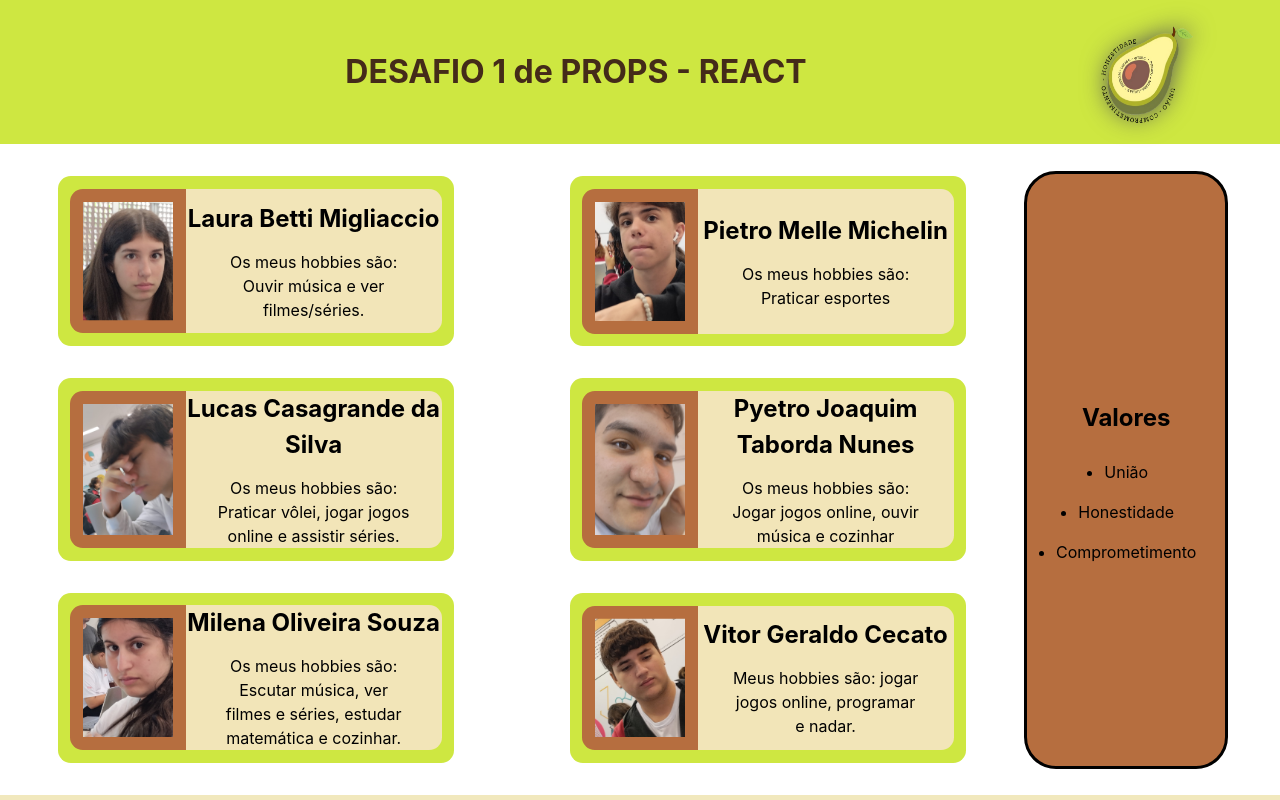
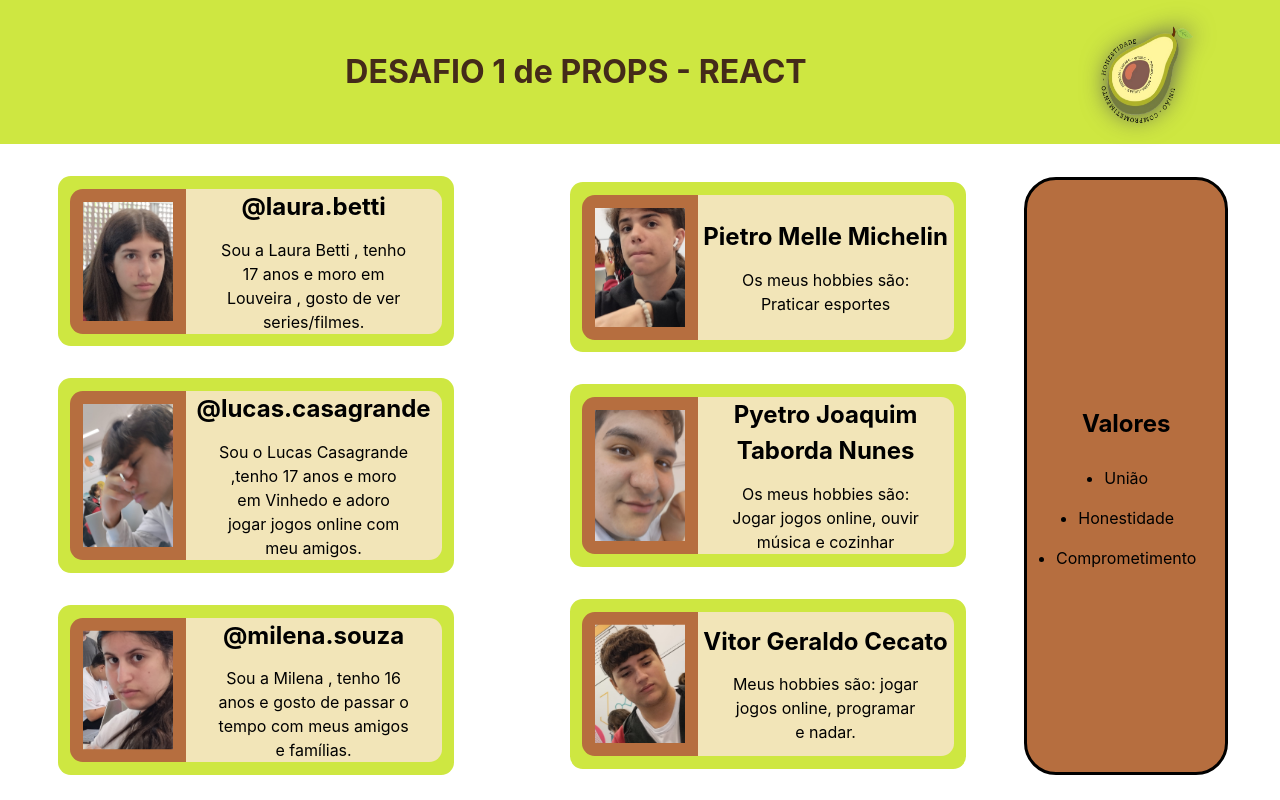
Before and after one commit to vitorcecato-sesi/UsuarioCard, a React (Vite) app: page / in a window 1280 px wide. Shown: the top 800 px of the page. Built offline with nearby package versions, Linux system fonts and the light colour scheme.

Commit message:
mudanca nas informacoes dos perfils , milena , laura betti e lucas casagrande

```diff
--- a/src/App.jsx
+++ b/src/App.jsx
@@ -34,21 +34,21 @@ function App() {
               // Aqui estamos passando a foto como propriedade para o componente "Perfil"
               foto={fotoPerfilLauraB}
               // Aqui estamos passando o nome como propriedade para o componente "Perfil"
-              nome="Laura Betti Migliaccio"
+              nome="@laura.betti"
               // Aqui estamos passando os hobbies como propriedade para o componente "Perfil"
-              hobbies="Os meus hobbies são: Ouvir música e ver filmes/séries."
+              hobbies="Sou a Laura Betti , tenho 17 anos e moro em Louveira , gosto de ver series/filmes."
             />
 
             <Perfil
               foto={fotoPerfilLucas}
-              nome="Lucas Casagrande da Silva"
-              hobbies="Os meus hobbies são: Praticar vôlei, jogar jogos online e assistir séries."
+              nome="@lucas.casagrande"
+              hobbies="Sou o Lucas Casagrande ,tenho 17 anos e moro em Vinhedo e adoro jogar jogos online com meu amigos."
             />
 
             <Perfil
               foto={fotoPerfilMilena}
-              nome="Milena Oliveira Souza"
-              hobbies="Os meus hobbies são: Escutar música, ver filmes e séries, estudar matemática e cozinhar."
+              nome="@milena.souza"
+              hobbies="Sou a Milena , tenho 16 anos e gosto de passar o tempo com meus amigos e famílias."
             />
           </section>
 
```
